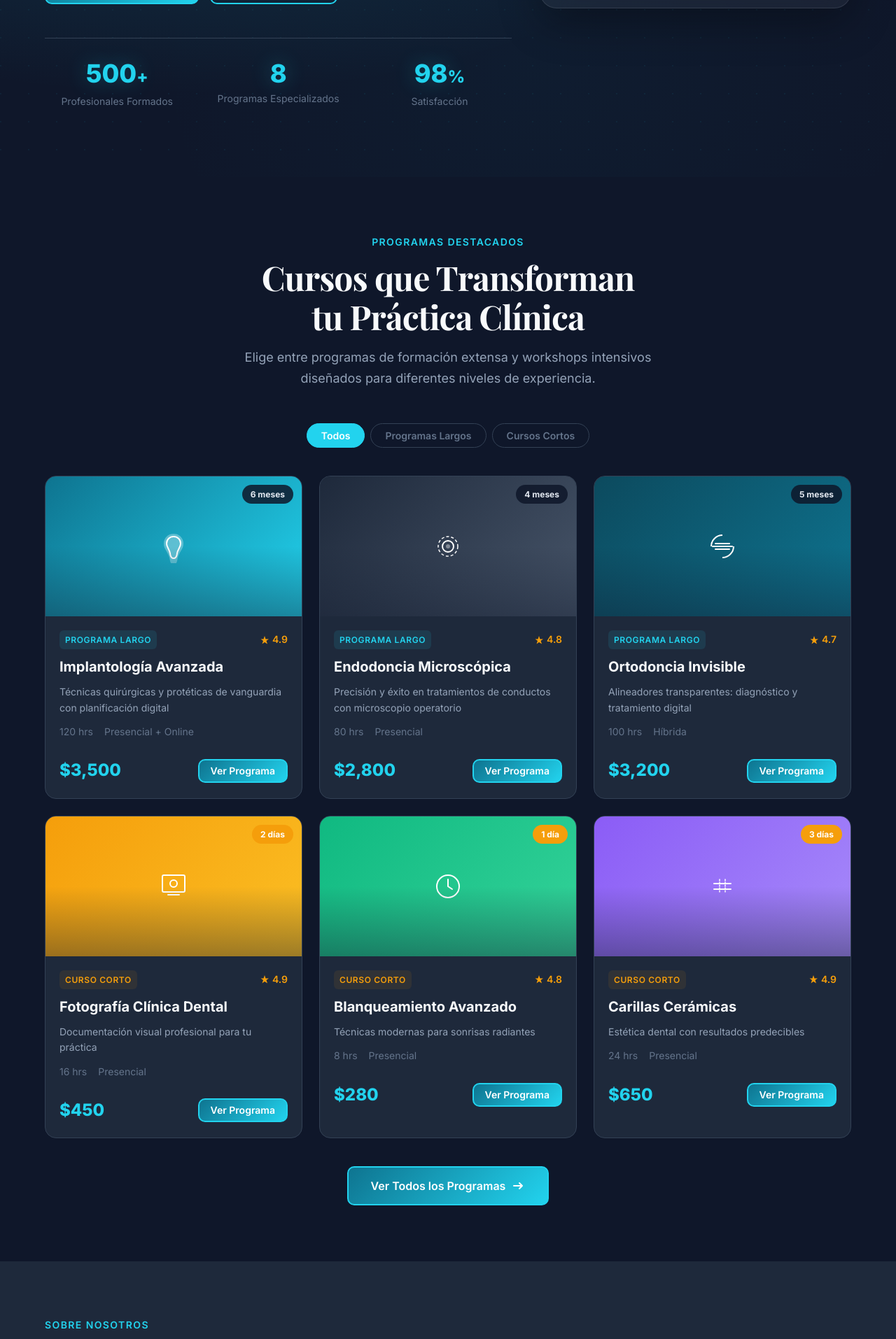
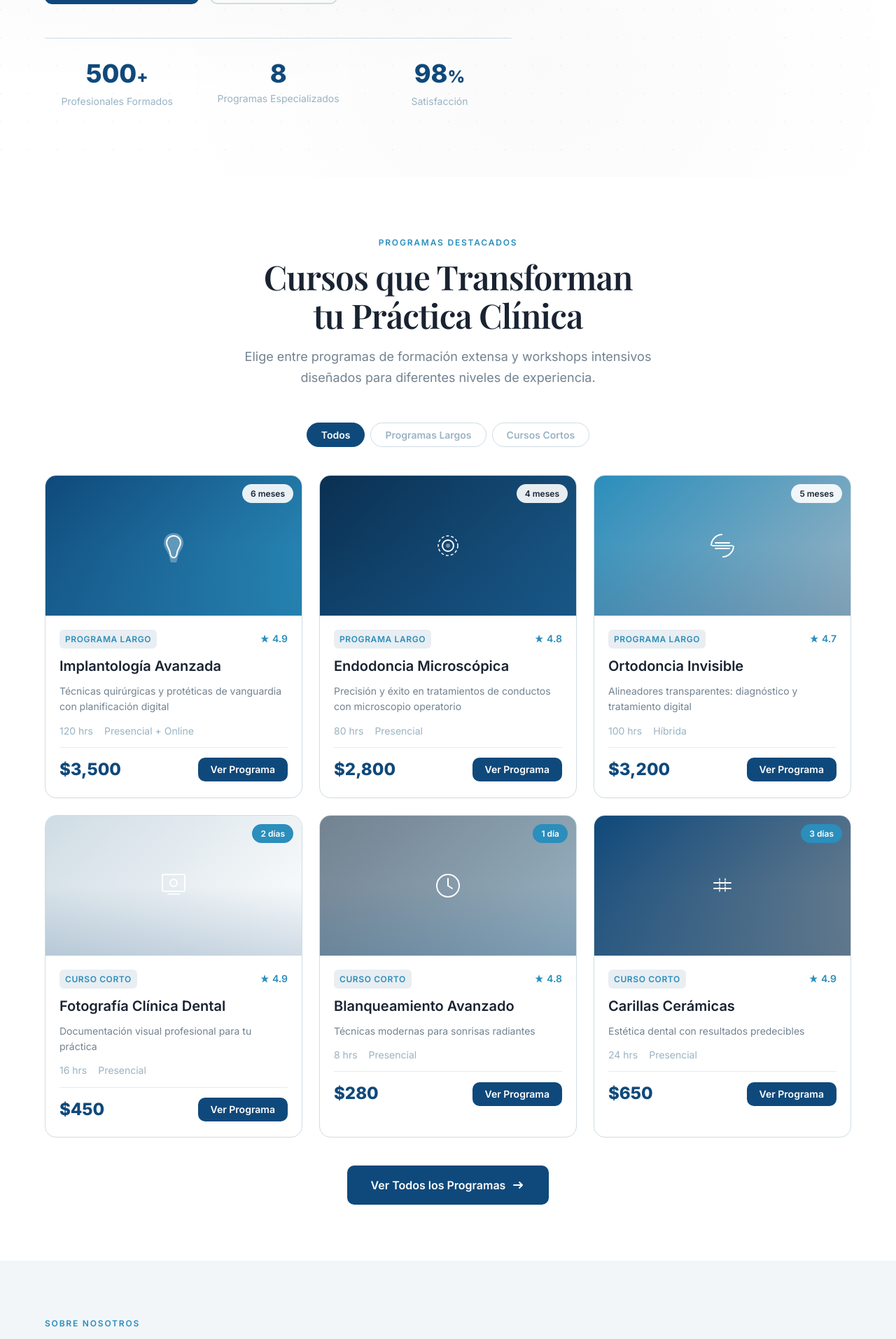
Before and after one commit to alexandre-koiyama/karinsite, a FastAPI app: page / in a window 1280 px wide. Shown: the part 547-2461 px from the top of the page at 70% size. Run offline with FastAPI, Linux system fonts and the light colour scheme.

Commit message:
feat(ui): rebrand with KAB logo, color palette, and typography

```diff
--- a/static/css/style.css
+++ b/static/css/style.css
@@ -1,20 +1,20 @@
 :root {
-    --color-primary: #22d3ee;
-    --color-primary-light: #67e8f9;
-    --color-primary-dark: #0e7490;
-    --color-secondary: #e2e8f0;
-    --color-accent: #f59e0b;
-    --color-accent-light: #fbbf24;
-    --color-surface: #0f172a;
-    --color-surface-alt: #1e293b;
-    --color-surface-muted: #334155;
-    --color-on-surface: #e2e8f0;
-    --color-on-surface-secondary: #94a3b8;
-    --color-on-surface-muted: #64748b;
-    --color-border: #334155;
-    --color-border-light: #1e293b;
-    --color-success: #34d399;
-    --color-error: #f87171;
+    --color-primary: #0F497B;
+    --color-primary-light: #2B8EBC;
+    --color-primary-dark: #0a3052;
+    --color-secondary: #728290;
+    --color-accent: #2B8EBC;
+    --color-accent-light: #99B3C3;
+    --color-surface: #FFFFFF;
+    --color-surface-alt: #f2f6f9;
+    --color-surface-muted: #e8eef2;
+    --color-on-surface: #1a2332;
+    --color-on-surface-secondary: #728290;
+    --color-on-surface-muted: #99B3C3;
+    --color-border: #CFDCE4;
+    --color-border-light: #e4ebf0;
+    --color-success: #2e7d32;
+    --color-error: #c62828;
 
     --font-body: 'Inter', system-ui, -apple-system, sans-serif;
     --font-heading: 'Playfair Display', Georgia, serif;
@@ -49,16 +49,16 @@
     --radius-xl: 24px;
     --radius-full: 9999px;
 
-    --shadow-sm: 0 1px 2px rgba(0, 0, 0, 0.05);
-    --shadow-md: 0 4px 6px -1px rgba(0, 0, 0, 0.08), 0 2px 4px -2px rgba(0, 0, 0, 0.05);
-    --shadow-lg: 0 10px 25px -5px rgba(0, 0, 0, 0.1), 0 8px 10px -6px rgba(0, 0, 0, 0.05);
-    --shadow-xl: 0 20px 50px -12px rgba(0, 0, 0, 0.15);
+    --shadow-sm: 0 1px 2px rgba(15, 73, 123, 0.06);
+    --shadow-md: 0 4px 6px -1px rgba(15, 73, 123, 0.08), 0 2px 4px -2px rgba(15, 73, 123, 0.04);
+    --shadow-lg: 0 10px 25px -5px rgba(15, 73, 123, 0.1), 0 8px 10px -6px rgba(15, 73, 123, 0.05);
+    --shadow-xl: 0 20px 50px -12px rgba(15, 73, 123, 0.15);
 
     --transition-fast: 150ms ease;
     --transition-base: 250ms ease;
     --transition-slow: 400ms ease;
 
-    --header-height: 72px;
+    --header-height: 88px;
 }
 
 *,
@@ -85,8 +85,14 @@ body {
 }
 
 ::selection {
-    background: rgba(34, 211, 238, 0.3);
-    color: #fff;
+    background: rgba(15, 73, 123, 0.15);
+    color: inherit;
+}
+
+.form-input:focus {
+    outline: none;
+    border-color: var(--color-primary);
+    box-shadow: 0 0 0 3px rgba(15, 73, 123, 0.15);
 }
 
 img {
@@ -313,18 +343,18 @@ button {
     inset: 0;
     z-index: 1;
     background:
-        radial-gradient(ellipse at 20% 50%, rgba(34, 211, 238, 0.12) 0%, transparent 50%),
-        radial-gradient(ellipse at 80% 20%, rgba(103, 232, 249, 0.08) 0%, transparent 40%),
-        radial-gradient(ellipse at 60% 80%, rgba(14, 116, 144, 0.06) 0%, transparent 50%);
+        radial-gradient(ellipse at 20% 50%, rgba(0, 0, 0, 0.03) 0%, transparent 50%),
+        radial-gradient(ellipse at 80% 20%, rgba(192, 192, 192, 0.04) 0%, transparent 40%),
+        radial-gradient(ellipse at 60% 80%, rgba(0, 0, 0, 0.02) 0%, transparent 50%);
 }
 
 .hero__pattern {
     position: absolute;
     inset: 0;
     z-index: 1;
-    opacity: 0.06;
+    opacity: 0.04;
     background-image:
-        radial-gradient(circle at 1px 1px, var(--color-primary) 1px, transparent 0);
+        radial-gradient(circle at 1px 1px, var(--color-on-surface) 1px, transparent 0);
     background-size: 40px 40px;
 }
 
@@ -497,16 +520,16 @@ button {
 }
 
 .btn--primary {
-    background: linear-gradient(135deg, var(--color-primary-dark), var(--color-primary));
+    background: var(--color-primary);
     color: #fff;
     border-color: var(--color-primary);
 }
 
 .btn--primary:hover {
-    background: linear-gradient(135deg, var(--color-primary), var(--color-primary-light));
-    border-color: var(--color-primary-light);
+    background: var(--color-primary-dark);
+    border-color: var(--color-primary-dark);
     transform: translateY(-1px);
-    box-shadow: 0 4px 20px rgba(34, 211, 238, 0.3);
+    box-shadow: 0 4px 20px rgba(15, 73, 123, 0.3);
 }
 
 .btn--primary:active {
@@ -565,11 +589,21 @@ button {
 .section-title {
     font-family: var(--font-heading);
     font-size: clamp(var(--text-3xl), 4vw, var(--text-5xl));
-    font-weight: 700;
+    font-weight: 600;
     line-height: 1.15;
-    color: #f8fafc;
+    color: var(--color-on-surface);
     margin-bottom: var(--spacing-4);
     letter-spacing: -0.02em;
+}
+
+.section-tag {
+    display: inline-block;
+    font-size: var(--text-xs);
+    font-weight: 600;
+    text-transform: uppercase;
+    letter-spacing: 0.15em;
+    color: var(--color-primary-light);
+    margin-bottom: var(--spacing-3);
 }
 
 .section-desc {
@@ -632,7 +666,7 @@ button {
 }
 
 .course-card {
-    background: var(--color-surface-alt);
+    background: var(--color-surface);
     border: 1px solid var(--color-border);
     border-radius: var(--radius-lg);
     overflow: hidden;
@@ -665,39 +699,39 @@ button {
 }
 
 .course-card__image-placeholder--1 {
-    background: linear-gradient(135deg, #0e7490 0%, #22d3ee 100%);
+    background: linear-gradient(135deg, #0F497B, #2B8EBC);
 }
 
 .course-card__image-placeholder--2 {
-    background: linear-gradient(135deg, #1e293b 0%, #475569 100%);
+    background: linear-gradient(135deg, #0a3052, #1a5a8a);
 }
 
 .course-card__image-placeholder--3 {
-    background: linear-gradient(135deg, #0c4a5e 0%, #0e7490 100%);
+    background: linear-gradient(135deg, #2B8EBC, #99B3C3);
 }
 
 .course-card__image-placeholder--4 {
-    background: linear-gradient(135deg, #f59e0b 0%, #fbbf24 100%);
+    background: linear-gradient(135deg, #CFDCE4, #FFFFFF);
 }
 
 .course-card__image-placeholder--5 {
-    background: linear-gradient(135deg, #10b981 0%, #34d399 100%);
+    background: linear-gradient(135deg, #728290, #99B3C3);
 }
 
 .course-card__image-placeholder--6 {
-    background: linear-gradient(135deg, #8b5cf6 0%, #a78bfa 100%);
+    background: linear-gradient(135deg, #0F497B, #728290);
 }
 
 .course-card__badge {
     position: absolute;
     top: var(--spacing-3);
     right: var(--spacing-3);
-    background: rgba(15, 23, 42, 0.85);
+    background: rgba(255, 255, 255, 0.9);
     color: var(--color-on-surface);
     padding: var(--spacing-1) var(--spacing-3);
     border-radius: var(--radius-full);
     font-size: var(--text-xs);
-    font-weight: 700;
+    font-weight: 600;
     backdrop-filter: blur(8px);
 }
 
@@ -724,15 +758,15 @@ button {
     font-weight: 600;
     text-transform: uppercase;
     letter-spacing: 0.05em;
-    color: var(--color-primary);
-    background: rgba(34, 211, 238, 0.1);
+    color: var(--color-primary-light);
+    background: var(--color-surface-muted);
     padding: var(--spacing-1) var(--spacing-2);
     border-radius: var(--radius-sm);
 }
 
 .course-card__category--accent {
     color: var(--color-accent);
-    background: rgba(245, 158, 11, 0.08);
+    background: var(--color-surface-muted);
 }
 
 .course-card__rating {
@@ -746,9 +780,15 @@ button {
 
 .course-card__title {
     font-size: var(--text-xl);
+    font-weight: 600;
+    color: var(--color-on-surface);
+    line-height: 1.3;
+}
+
+.course-card__price {
+    font-size: var(--text-2xl);
     font-weight: 700;
-    color: #f8fafc;
-    line-height: 1.3;
+    color: var(--color-primary);
 }
 
 .course-card__desc {
@@ -1593,23 +1696,6 @@ button {
     }
 }
 
-@keyframes pulse-glow {
-    0%, 100% { box-shadow: 0 0 20px rgba(34, 211, 238, 0.1); }
-    50% { box-shadow: 0 0 40px rgba(34, 211, 238, 0.2); }
-}
-
-.course-card:hover {
-    animation: pulse-glow 2s ease-in-out infinite;
-}
-
-.hero__stat-number {
-    text-shadow: 0 0 30px rgba(34, 211, 238, 0.3);
-}
-
-.nav__logo-icon {
-    filter: drop-shadow(0 0 8px rgba(34, 211, 238, 0.4));
-}
-
 .course-card__image-placeholder {
     position: relative;
 }
@@ -1618,7 +1704,7 @@ button {
     content: '';
     position: absolute;
     inset: 0;
-    background: linear-gradient(180deg, transparent 50%, rgba(15, 23, 42, 0.4) 100%);
+    background: linear-gradient(180deg, transparent 50%, rgba(15, 73, 123, 0.2) 100%);
 }
 
 ::-webkit-scrollbar {
--- a/templates/index.html
+++ b/templates/index.html
@@ -7,7 +7,7 @@
     <link rel="stylesheet" href="/static/css/style.css">
     <link rel="preconnect" href="https://fonts.googleapis.com">
     <link rel="preconnect" href="https://fonts.gstatic.com" crossorigin>
-    <link href="https://fonts.googleapis.com/css2?family=Inter:wght@300;400;500;600;700;800&family=Playfair+Display:wght@400;600;700&display=swap" rel="stylesheet">
+    <link href="https://fonts.googleapis.com/css2?family=Inter:wght@300;400;500;600;700;800&family=Playfair+Display:wght@400;500;600;700&display=swap" rel="stylesheet">
 </head>
 <body>
     <a href="#main-content" class="skip-link">Saltar al contenido</a>
@@ -15,11 +15,8 @@
     <header class="header" id="header">
         <nav class="nav container">
             <a href="/" class="nav__logo" aria-label="Dental Academy - Inicio">
-                <svg class="nav__logo-icon" width="36" height="36" viewBox="0 0 36 36" fill="none" aria-hidden="true">
-                    <circle cx="18" cy="18" r="17" stroke="currentColor" stroke-width="2"/>
-                    <path d="M18 8c-3 0-5.5 2-5.5 5.5 0 3 2.5 5 3.5 9 .5 2 .5 4.5 2 4.5s1.5-2.5 2-4.5c1-4 3.5-6 3.5-9C23.5 10 21 8 18 8z" fill="currentColor"/>
-                </svg>
-                <span>Dental<span class="nav__logo-accent">Academy</span></span>
+                <img src="/static/images/logo.png" alt="KAB" class="nav__logo-img">
+                <span class="nav__logo-text">KAB — Advanced Clinical Dentistry</span>
             </a>
             <button class="nav__toggle" aria-label="Abrir menú" aria-expanded="false" id="nav-toggle">
                 <span></span><span></span><span></span>
@@ -73,15 +70,7 @@
                     </div>
                 </div>
                 </div>
-                <div class="hero__video-block">
-                    <div class="hero__video-card">
-                        <div class="hero__video-wrapper">
-                            <video class="hero__video-media" autoplay muted loop playsinline>
-                                <source src="/static/video/hero-bg.mp4" type="video/mp4">
-                            </video>
-                        </div>
-                    </div>
-                </div>
+
             </div>
         </section>
 
@@ -470,11 +459,8 @@
             <div class="footer__grid">
                 <div class="footer__brand">
                     <a href="/" class="nav__logo" aria-label="Dental Academy - Inicio">
-                        <svg class="nav__logo-icon" width="36" height="36" viewBox="0 0 36 36" fill="none" aria-hidden="true">
-                            <circle cx="18" cy="18" r="17" stroke="currentColor" stroke-width="2"/>
-                            <path d="M18 8c-3 0-5.5 2-5.5 5.5 0 3 2.5 5 3.5 9 .5 2 .5 4.5 2 4.5s1.5-2.5 2-4.5c1-4 3.5-6 3.5-9C23.5 10 21 8 18 8z" fill="currentColor"/>
-                        </svg>
-                        <span>Dental<span class="nav__logo-accent">Academy</span></span>
+                        <img src="/static/images/logo.png" alt="KAB" class="nav__logo-img">
+                        <span class="nav__logo-text">KAB — Advanced Clinical Dentistry</span>
                     </a>
                     <p class="footer__brand-desc">Formación odontológica de excelencia. Transformando profesionales, mejorando sonrisas.</p>
                 </div>
```
Also changed, not shown: other parts of static/css/style.css (+181 -100 lines), templates/contact.html (+3 -6 lines), templates/course_detail.html (+3 -6 lines), templates/courses.html (+5 -11 lines), static/images/logo.png (added).
